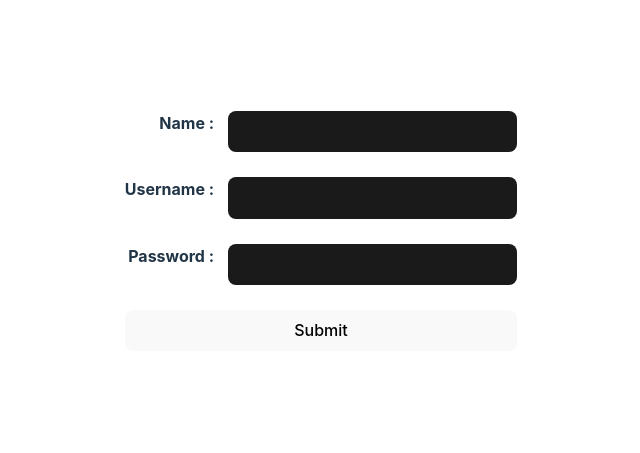
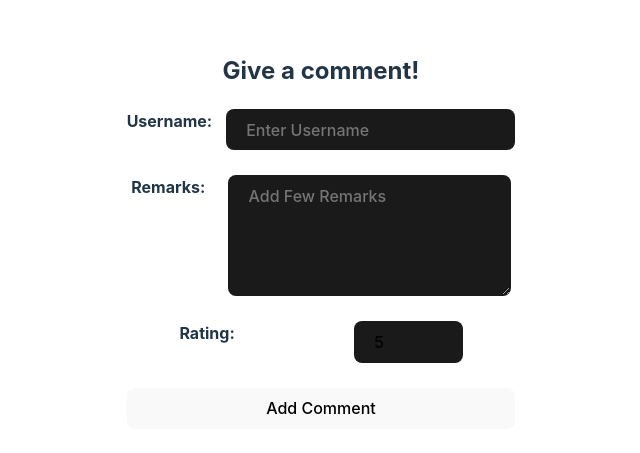
Before and after one commit to abhaytiwaricode/ReactJs-Practice-Code, a React (Vite) app in the folder react-state-class/: page / in a window 1280 px wide. Shown: the part 169-622 px from the top of the page, without its empty margins (319-959 px from the left). Built offline with nearby package versions, Linux system fonts and the light colour scheme.

Commit message:
Comments Form

```diff
--- a/react-state-class/src/App.jsx
+++ b/react-state-class/src/App.jsx
@@ -1,10 +1,10 @@
 import './App.css';
-import Form from './components/Form';
+import CommentsForm from './components/CommentsForm';
 
 function App() {
   return (
     <>
-      <Form />
+      <CommentsForm />
     </>
   );
 }
--- /dev/null
+++ b/react-state-class/src/components/CommentsForm.jsx
@@ -0,0 +1,71 @@
+import './Form.css';
+import { useState } from 'react';
+
+export default function CommentsForm() {
+  let [formData, setFormData] = useState({
+    username: '',
+    remarks: '',
+    rating: 5,
+  });
+
+  let handleInputChange = (event) => {
+    setFormData((currData) => {
+      return { ...currData, [event.target.name]: event.target.value };
+    });
+  };
+
+  let handleSubmit = (event) => {
+    event.preventDefault();
+    setFormData({
+      username: '',
+      remarks: '',
+      rating: 5,
+    });
+    console.log(formData);
+  };
+
+  return (
+    <>
+      <h2>Give a comment!</h2>
+      <form className="container" onSubmit={handleSubmit}>
+        <div className="form-input">
+          <label htmlFor="username">Username: </label> &nbsp;
+          <input
+            type="text"
+            id="username"
+            name="username"
+            value={formData.username}
+            placeholder="Enter Username"
+            onChange={handleInputChange}
+          />
+        </div>
+        <div className="form-input">
+          <label htmlFor="remarks">Remarks: </label> &nbsp;
+          <textarea
+            id="remarks"
+            cols={22}
+            rows={5}
+            value={formData.remarks}
+            placeholder="Add Few Remarks"
+            onChange={handleInputChange}
+            name="remarks"
+          />
+        </div>
+        <div className="form-input">
+          <label htmlFor="rating">Rating: </label> &nbsp;
+          <input
+            type="number"
+            id="rating"
+            name="rating"
+            min={1}
+            max={5}
+            value={formData.rating}
+            onChange={handleInputChange}
+          />
+        </div>
+
+        <button>Add Comment</button>
+      </form>
+    </>
+  );
+}
--- a/react-state-class/src/components/Form.css
+++ b/react-state-class/src/components/Form.css
@@ -5,7 +5,8 @@
   font-weight: bold;
 }
 
-.form-input input {
+.form-input input,
+textarea {
   border-radius: 8px;
   border: 1px solid transparent;
   padding: 0.6em 1.2em;
@@ -20,5 +21,6 @@
 
 .form-input {
   display: flex;
-  justify-content: flex-end;
+  /* justify-content: flex-end; */
+  justify-content: space-evenly;
 }
```
